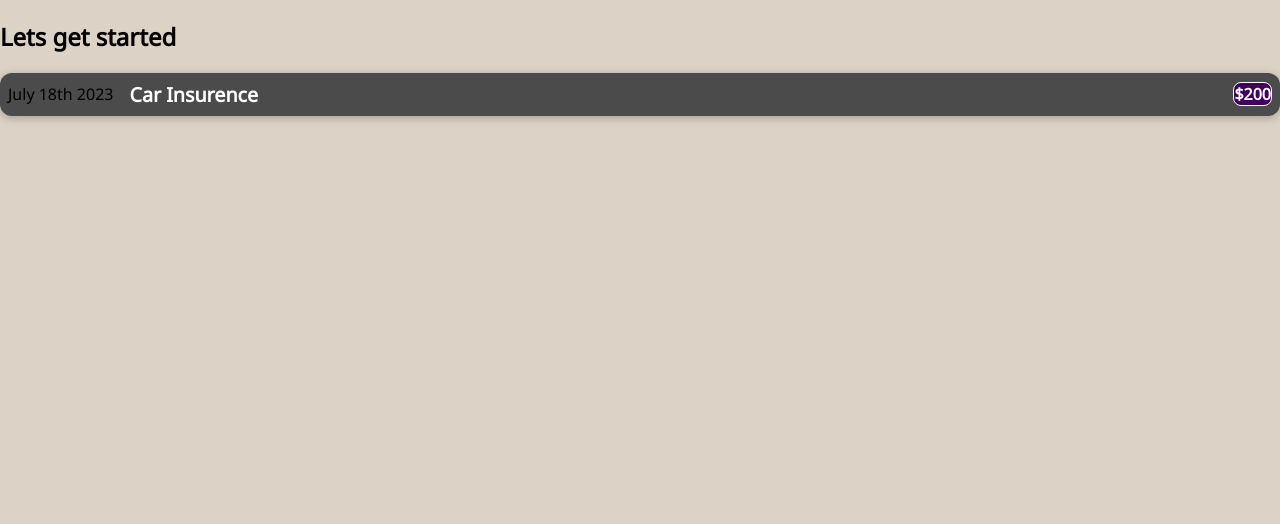
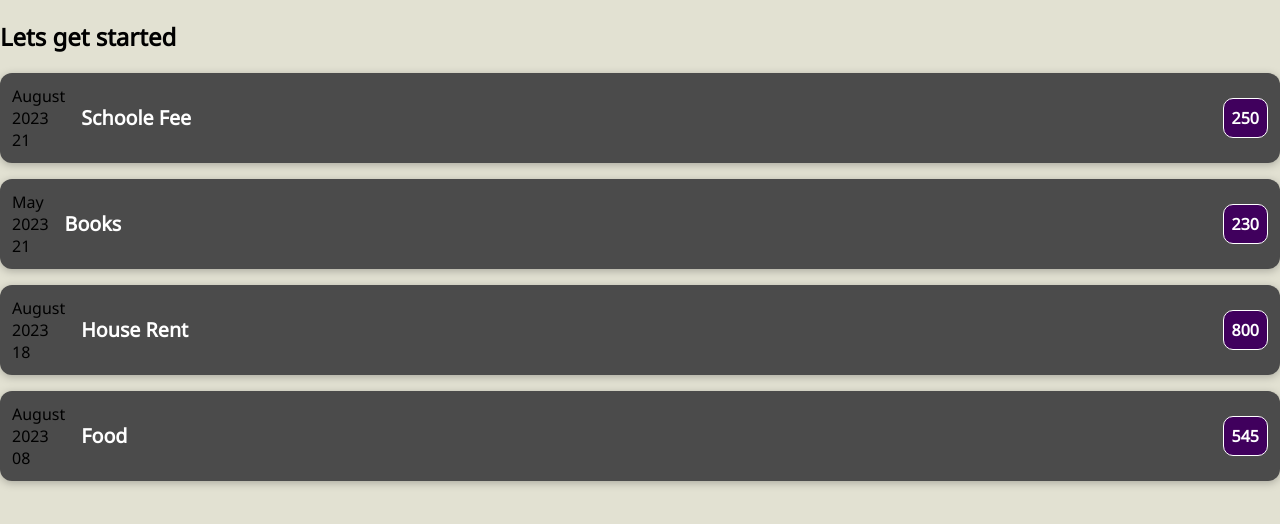
Before and after one commit to gitadityakumar/Reactjs-_-Learning, a JavaScript app in the folder first_project/: page / in a window 1280 px wide. Shown: the top 524 px of the page. Built offline with nearby package versions, Linux system fonts and the light colour scheme.

Commit message:
applied the concept of props

```diff
--- a/first_project/src/App.js
+++ b/first_project/src/App.js
@@ -1,15 +1,55 @@
 import ExpenseItem from "./Components/ExpenseItem";
 
-
-
-function App(){
+function App() {
+  let expenses = [
+    {
+      id: "E1",
+      title: "Schoole Fee",
+      amount: "250",
+      date: new Date(2023, 7, 21),
+    },
+    {
+      id: "E2",
+      title: "Books",
+      amount: "230",
+      date: new Date(2023, 4, 21),
+    },
+    {
+      id: "E3",
+      title: "House Rent",
+      amount: "800",
+      date: new Date(2023, 7, 18),
+    },
+    {
+      id: "E4",
+      title: "Food",
+      amount: "545",
+      date: new Date(2023, 7, 8),
+    },
+  ];
   return (
     <div>
-
-      <h2>
-        Lets get started
-      </h2>
-      <ExpenseItem></ExpenseItem>
+      <h2>Lets get started</h2>
+      <ExpenseItem
+        date={expenses[0].date}
+        title={expenses[0].title}
+        amount={expenses[0].amount}
+      ></ExpenseItem>
+      <ExpenseItem
+        date={expenses[1].date}
+        title={expenses[1].title}
+        amount={expenses[1].amount}
+      ></ExpenseItem>
+      <ExpenseItem
+        date={expenses[2].date}
+        title={expenses[2].title}
+        amount={expenses[2].amount}
+      ></ExpenseItem>
+      <ExpenseItem
+        date={expenses[3].date}
+        title={expenses[3].title}
+        amount={expenses[3].amount}
+      ></ExpenseItem>
     </div>
   );
 }
--- a/first_project/src/Components/ExpenseItem.css
+++ b/first_project/src/Components/ExpenseItem.css
@@ -3,7 +3,7 @@
     justify-content: space-between;
     align-items: center;
     box-shadow: 0 2px 8px  rgba(0,0,0,0.25);
-    padding: 0.5rem;
+    padding: 0.75rem;
     margin: 1rem 0;
     border-radius: 12px;
     background-color: #4b4b4b;
@@ -34,7 +34,8 @@
     color: white;
     background-color: #40005d;
     border: 1px solid white;
-    border-radius: 8px;
+    border-radius: 10px;
+    padding: 0.5rem;
 
 }
 
--- a/first_project/src/Components/ExpenseItem.js
+++ b/first_project/src/Components/ExpenseItem.js
@@ -1,19 +1,23 @@
-import './ExpenseItem.css';
+import "./ExpenseItem.css";
 
-function ExpenseItem(){
+function ExpenseItem(props) {
+  const month = props.date.toLocaleString('en-US',{month:'long'});
+  const year = props.date.getFullYear();
+  const day = props.date.toLocaleString('en-US',{day:'2-digit'});
+  //props is a object
   return (
-        <div className = "expense-item">
+    <div className="expense-item">
       <div>
-               July 18th 2023
+        <div>{month}</div>
+        <div>{year}</div>
+        <div>{day}</div>
       </div>
-            <div className ="expense-item_description">
-                <h2>Car Insurence</h2>
-                <div className="epense-item__price">$200</div>
+      <div className="expense-item_description">
+        <h2>{props.title}</h2>
+        <div className="epense-item__price">{props.amount}</div>
       </div>
     </div>
   );
-
 }
 
-
 export default ExpenseItem;
--- a/first_project/src/index.css
+++ b/first_project/src/index.css
@@ -10,5 +10,5 @@
 
 body {
   margin: 0;
-  background-color: rgb(220, 210, 197);
+  background-color: rgb(226, 225, 210);
 }
```
Lines whose indentation alone changed are shown as unchanged.
